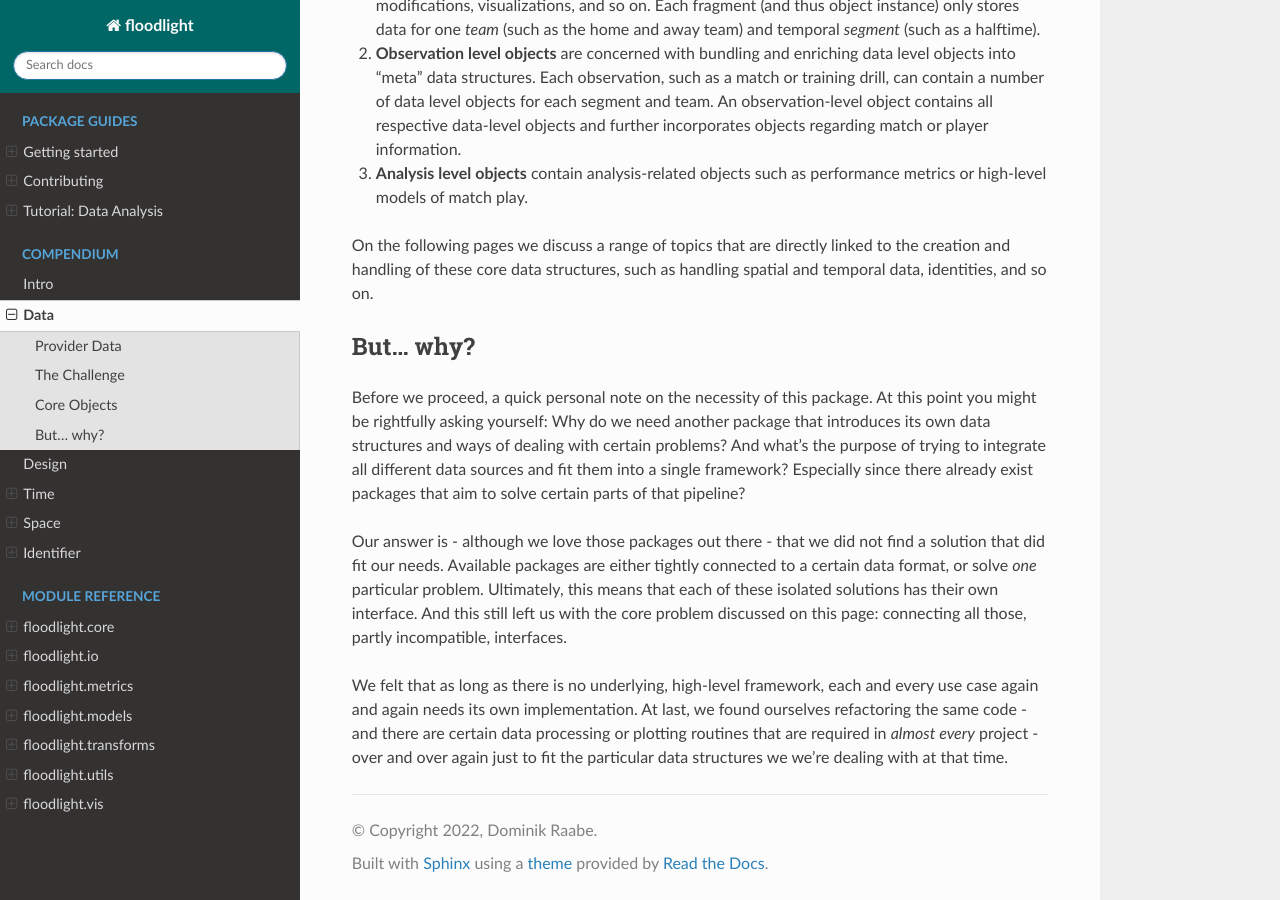
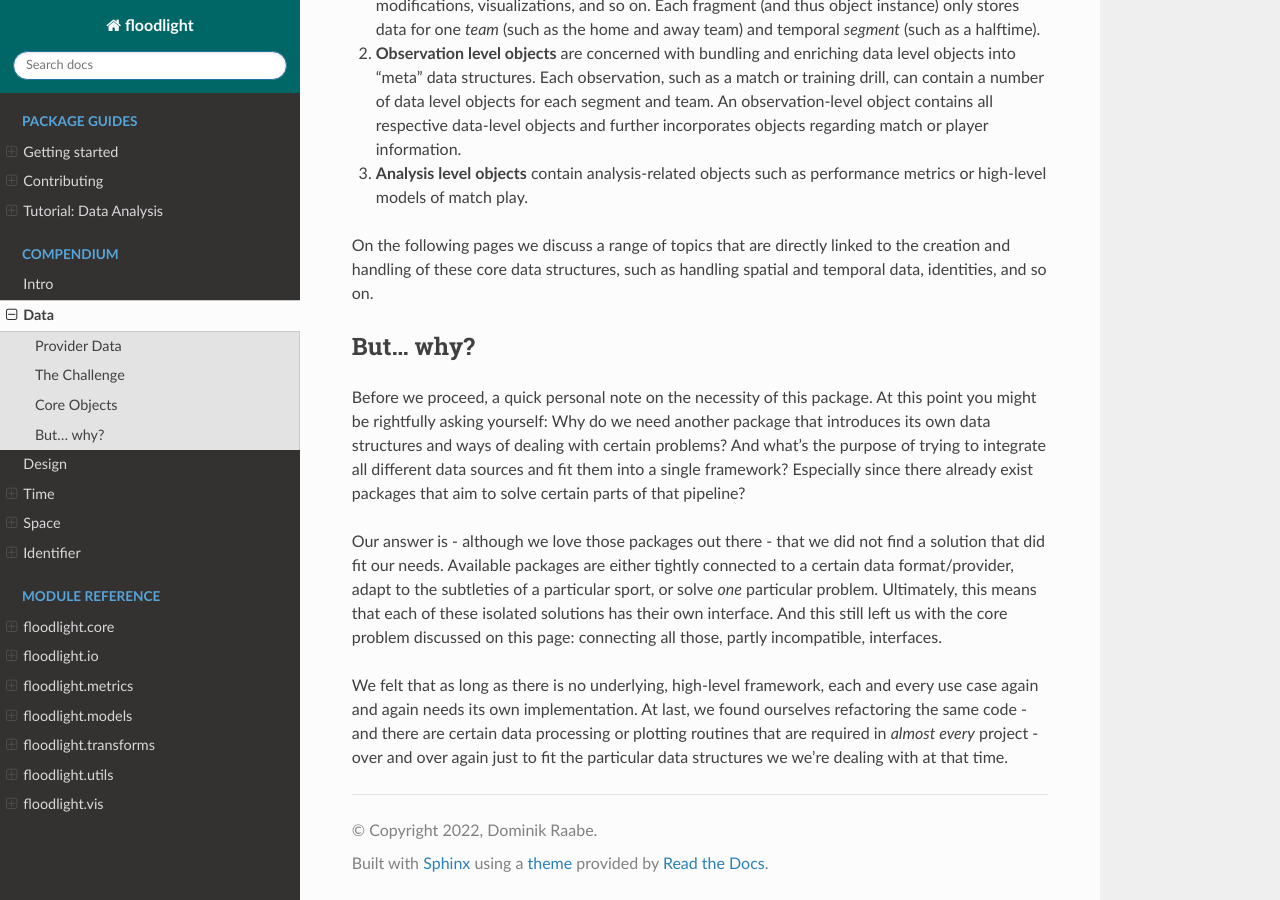
Before and after one commit to floodlight-sports/floodlight, a Sphinx documentation site: the page built from docs/source/compendium/1_data.rst, in a window 1280 px wide and 900 px high, scrolled down 2422 px. Built offline with Sphinx 7.4.7 and the Read the Docs theme 2.0.0, drawn with Linux system fonts in a browser that asks for light colours.

```diff
--- a/docs/source/compendium/1_data.rst
+++ b/docs/source/compendium/1_data.rst
@@ -54,6 +54,7 @@
 
 Before we proceed, a quick personal note on the necessity of this package. At this point you might be rightfully asking yourself: Why do we need another package that introduces its own data structures and ways of dealing with certain problems? And what's the purpose of trying to integrate all different data sources and fit them into a single framework? Especially since there already exist packages that aim to solve certain parts of that pipeline?
 
-Our answer is - although we love those packages out there - that we did not find a solution that did fit our needs. Available packages are either tightly connected to a certain data format, or solve *one* particular problem. Ultimately, this means that each of these isolated solutions has their own interface. And this still left us with the core problem discussed on this page: connecting all those, partly incompatible, interfaces.
+Our answer is - although we love those packages out there - that we did not find a solution that did fit our needs. Available packages are either tightly connected to a certain data format/provider, adapt to the subtleties of a
+particular sport, or solve *one* particular problem. Ultimately, this means that each of these isolated solutions has their own interface. And this still left us with the core problem discussed on this page: connecting all those, partly incompatible, interfaces.
 
 We felt that as long as there is no underlying, high-level framework, each and every use case again and again needs its own implementation. At last, we found ourselves refactoring the same code - and there are certain data processing or plotting routines that are required in *almost every* project - over and over again just to fit the particular data structures we we're dealing with at that time.
```
